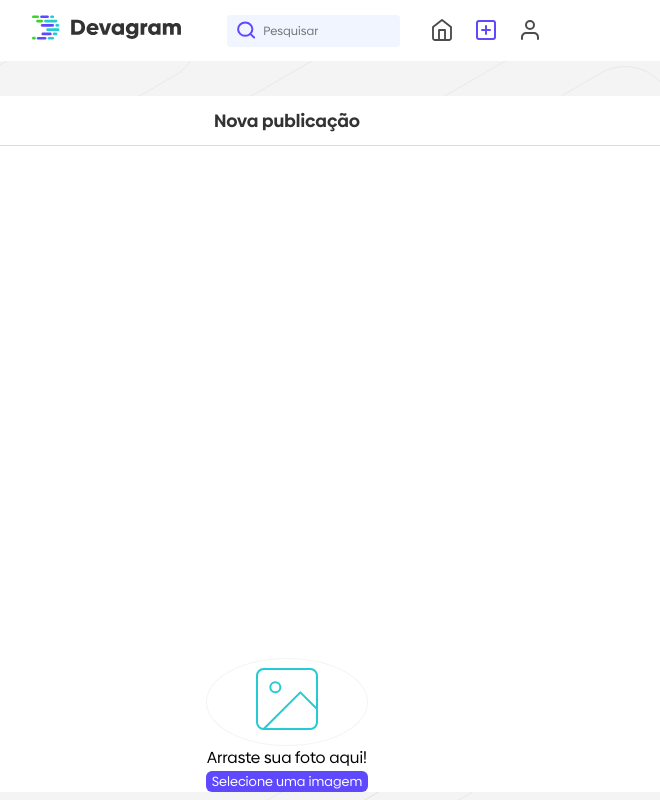
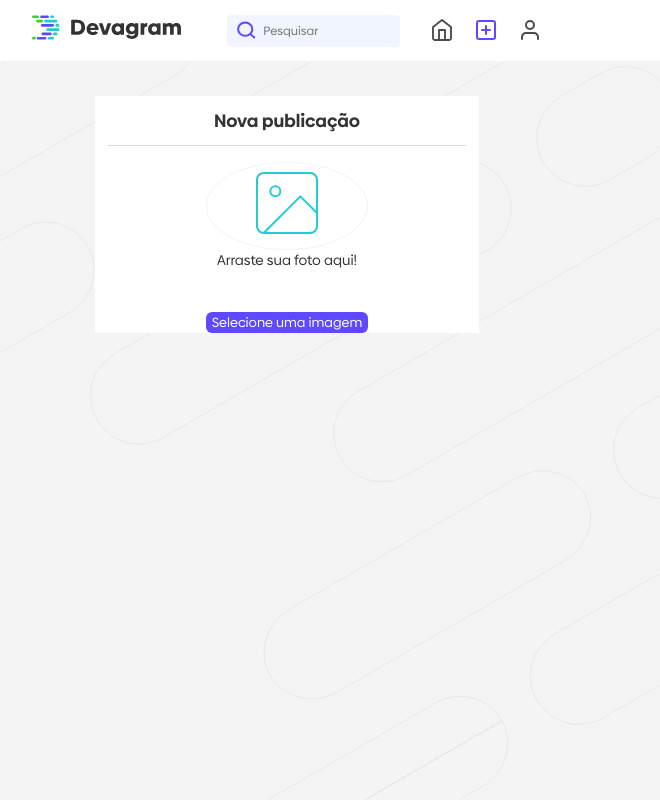
Before and after one commit to Davi-Archive/instagram-frontend-angular, an Angular app: page /publicacao in a window 1280 px wide. Shown: the whole page, without its empty margins (353-1013 px from the left). Built offline with nearby package versions, Linux system fonts and the light colour scheme; sample sign-in values are in the browser's storage.

Commit message:
fix: image position

```diff
--- a/src/app/publicacao/publicacao.component.html
+++ b/src/app/publicacao/publicacao.component.html
@@ -1,7 +1,7 @@
 <div class="layoutInterno">
   <app-header class="desktop"></app-header>
 
-  <div class="conteudoInterno conteudoDesktop" [formGroup]="form">
+  <div class="conteudoInterno desktopContent" [formGroup]="form">
     <div class="containerPublicacao">
       <app-cabecalho-com-acoes
         titulo="Nova publicação"
--- a/src/app/publicacao/publicacao.component.scss
+++ b/src/app/publicacao/publicacao.component.scss
@@ -9,13 +9,15 @@
       flex-direction: column;
       align-items: center;
       text-align: center;
-      padding-top: 40%;
+      padding-top: 10%;
     }
 
     .segundaEtapa {
       display: flex;
+      align-items: center;
+      margin: auto;
       padding: 14px;
-      border-bottom: 0.5px solid var(-gray1);
+      border-bottom: 0.5px solid var(--gray1);
 
       textarea {
         resize: none;
@@ -33,6 +35,7 @@
     display: flex;
     height: 100%;
     flex-direction: column;
+    align-items: center;
 
     .linhaHorizontal {
       width: 93%;
@@ -42,7 +45,7 @@
       flex: 1;
 
       .primeiraEtapa {
-        app-upload-imagem {
+        app-upload-image {
           .textoArraste {
             color: var(--gray4);
             font-size: 14px;
@@ -54,6 +57,7 @@
 
       .segundaEtapa {
         border-bottom: none;
+        display: flex;
         padding: 20px;
 
         textarea {
```
